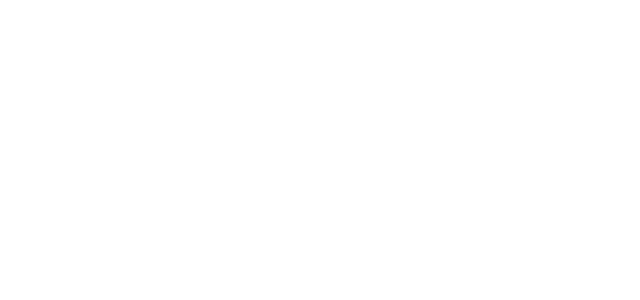
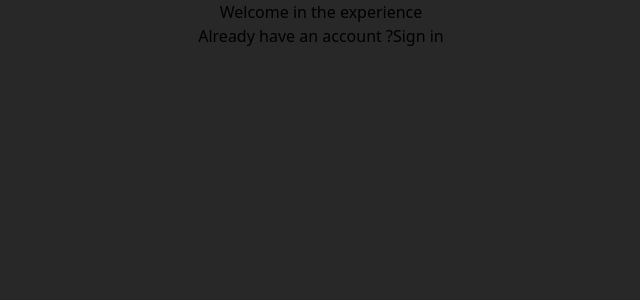
Before and after one commit to e-mandy/social-media-mern, a React app in the folder frontend/: page / in a window 1280 px wide. Shown: the top 300 px of the page, without its empty margins (319-959 px from the left). Built offline with nearby package versions, Linux system fonts and the light colour scheme; the HTML template or start-up script is replaced by a standard one.

Commit message:
Mise en place de l'ui de la page d'inscription

```diff
--- a/frontend/src/App.tsx
+++ b/frontend/src/App.tsx
@@ -1,10 +1,11 @@
+import Register from './Auth/Pages/Register'
 
 
 function App() {
 
   return (
     <>
-
+      <Register />
     </>
   )
 }
--- /dev/null
+++ b/frontend/src/Auth/Components/Input.tsx
@@ -0,0 +1,15 @@
+interface Input {
+    type: string,
+    placeholder: string,
+    icon: string
+}
+
+function Input(){
+    return (
+        <div>
+            <input type="text" />
+        </div>
+    )
+}
+
+export default Input
--- a/frontend/src/Auth/Pages/Register.tsx
+++ b/frontend/src/Auth/Pages/Register.tsx
@@ -1,8 +1,16 @@
+import "../../index.css";
+import Input from '../Components/Input'
 
 const Register = () => {
   return (
     <div>
-
+        <div className="bg-auth-primary h-screen w-screen">
+          <div className="flex flex-col items-center">
+            <h1>Welcome in the experience</h1>
+            <p>Already have an account ?<a href="">Sign in</a></p>
+            <Input />
+          </div>
+        </div>
     </div>
   )
 }
--- a/frontend/src/index.css
+++ b/frontend/src/index.css
@@ -1 +1,5 @@
 @import "tailwindcss";
+
+@theme {
+  --color-auth-primary: #282828;
+}
--- a/frontend/src/main.tsx
+++ b/frontend/src/main.tsx
@@ -1,6 +1,5 @@
 import { StrictMode } from 'react'
 import { createRoot } from 'react-dom/client'
-import './index.css'
 import App from './App'
 
 createRoot(document.getElementById('root')!).render(
```
Also changed, not shown: frontend/src/assets/images/logo_sm.png (added).
